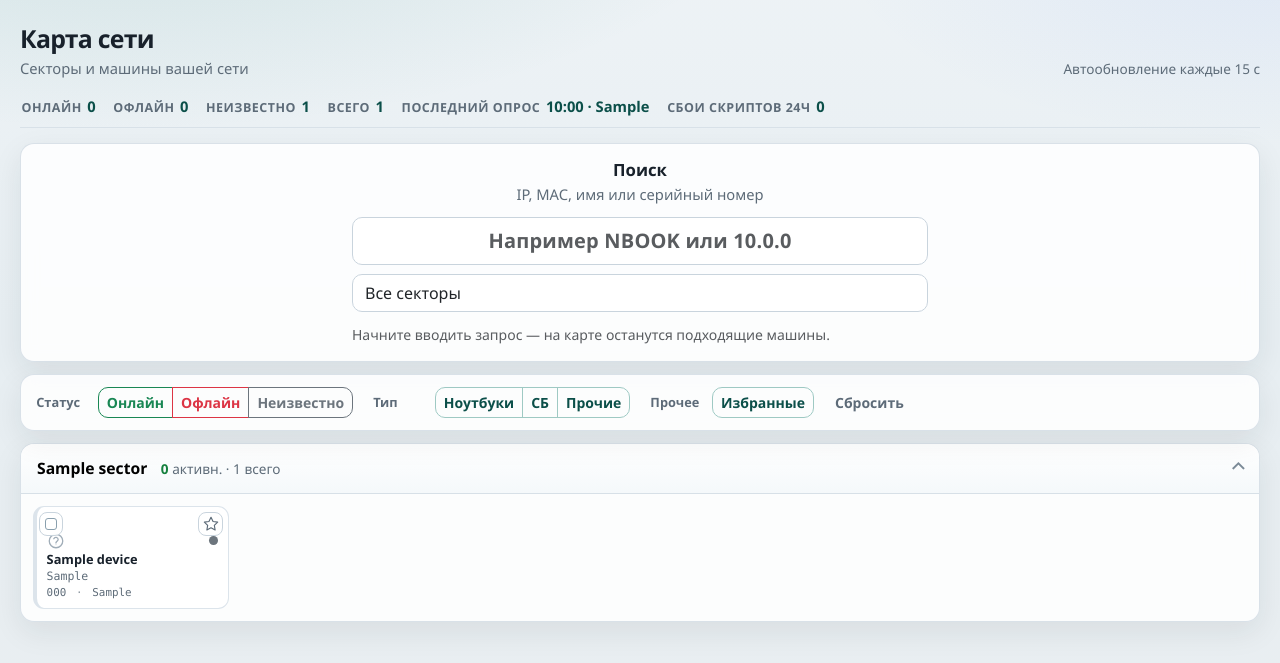
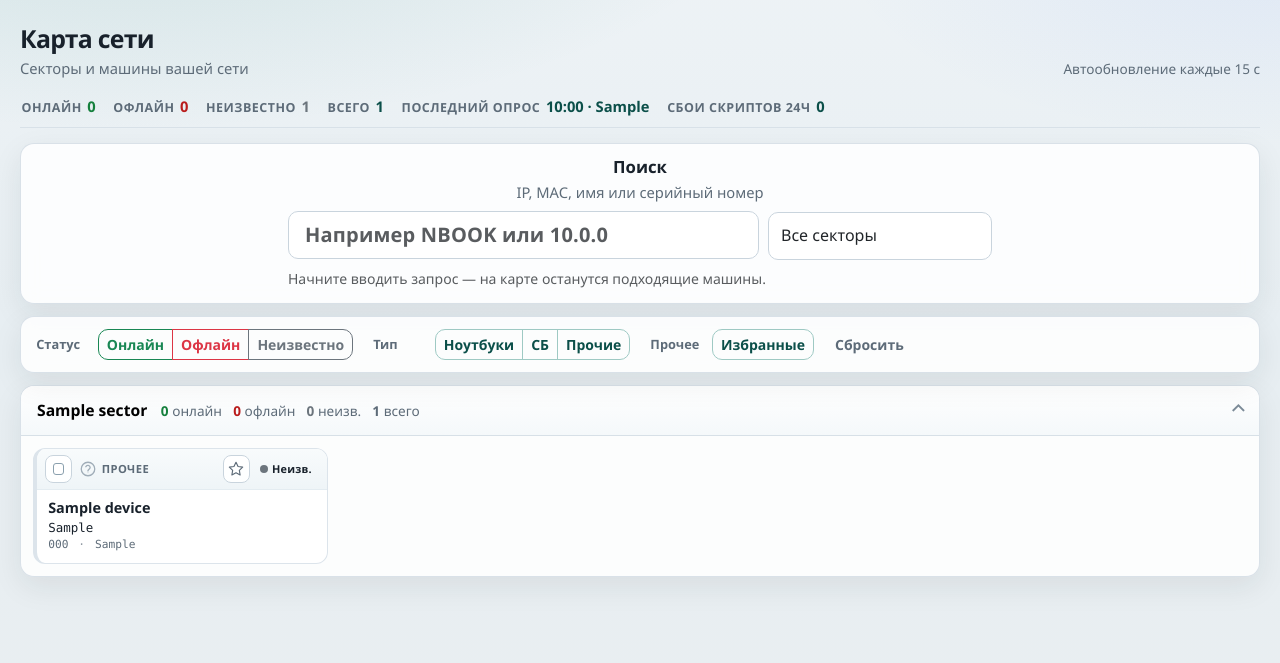
Before and after one commit to blazerity/admin-webhelper, a Flask app: page / in a window 1280 px wide. Shown: the part 65-728 px from the top of the page. Run offline with Flask 3, Linux system fonts and the light colour scheme; a user stored in the database is signed in; tables that the repository leaves empty hold one stand-in row (values such as "Sample post"); data that the repository does not hold is empty; some libraries are stand-ins or nearby versions.

Commit message:
Карта сети: карточки без наложений и читаемее (#41)
* Сделать карточки карты сети читаемее и без наложений.

Чекбокс, тип, избранное и статус вынесены в шапку карточки вместо
абсолютного позиционирования поверх иконки. Сетка шире, статус
подписан, в секторе видны онлайн/офлайн/неизвестно.

Co-authored-by: aryxgllfxl <aryxgllfxl@rambler.ru>

* Оставить подпись типа на узких экранах.

На мобильной карте одна колонка, места хватает — скрывать «Ноутбук/СБ/Прочее» не нужно.

Co-authored-by: aryxgllfxl <aryxgllfxl@rambler.ru>

---------

Co-authored-by: Cursor Agent <cursoragent@cursor.com>
Co-authored-by: aryxgllfxl <aryxgllfxl@rambler.ru>

```diff
--- a/app/routes/devices.py
+++ b/app/routes/devices.py
@@ -138,11 +138,15 @@ def map_status_payload() -> dict:
             for device in sector.visible_devices
         ]
         online = sum(1 for device in devices if device["status"] == "online")
+        offline = sum(1 for device in devices if device["status"] == "offline")
+        unknown = sum(1 for device in devices if device["status"] == "unknown")
         sectors_payload.append(
             {
                 "id": sector.id,
                 "name": sector.name,
                 "online": online,
+                "offline": offline,
+                "unknown": unknown,
                 "total": len(devices),
                 "devices": devices,
             }
--- a/app/static/css/app.css
+++ b/app/static/css/app.css
@@ -439,6 +439,18 @@ code {
   color: var(--accent-ink);
 }
 
+.map-summary-item[data-tone="online"] strong {
+  color: var(--ok);
+}
+
+.map-summary-item[data-tone="offline"] strong {
+  color: var(--bad);
+}
+
+.map-summary-item[data-tone="unknown"] strong {
+  color: #6c757d;
+}
+
 .map-refresh-status {
   margin: 0;
   color: var(--muted);
@@ -481,20 +493,28 @@ code {
 }
 
 /* Device card select / favorites */
+.device-card-grid {
+  display: grid;
+  grid-template-columns: repeat(auto-fill, minmax(16.75rem, 1fr));
+  gap: 0.7rem;
+}
+
 .device-card-shell {
   position: relative;
   height: 100%;
+  min-width: 0;
 }
 
 .device-select-hit,
 .device-fav-btn {
-  position: absolute;
-  z-index: 2;
+  position: static;
+  z-index: auto;
   display: inline-flex;
   align-items: center;
   justify-content: center;
-  width: 1.55rem;
-  height: 1.55rem;
+  width: 1.7rem;
+  height: 1.7rem;
+  flex: 0 0 auto;
   padding: 0;
   border: 1px solid #c9d4dd;
   border-radius: 8px;
@@ -504,19 +524,9 @@ code {
   transition: background 0.12s ease, border-color 0.12s ease, color 0.12s ease;
 }
 
-.device-select-hit {
-  top: 0.35rem;
-  left: 0.35rem;
-}
-
-.device-fav-btn {
-  top: 0.35rem;
-  right: 0.35rem;
-}
-
 .device-select-box {
-  width: 0.7rem;
-  height: 0.7rem;
+  width: 0.72rem;
+  height: 0.72rem;
   border: 1.5px solid #8aa0ae;
   border-radius: 3px;
   background: #fff;
@@ -553,14 +563,18 @@ code {
   fill: currentColor;
 }
 
+[data-device-card].is-favorite .device-card {
+  box-shadow: inset 0 0 0 1px rgba(180, 83, 9, 0.12);
+}
+
 [data-device-card].is-selected .device-card {
-  border-color: #9ec9c3;
+  border-color: var(--accent);
   background: #f3faf8;
-  box-shadow: 0 0 0 1px rgba(15, 118, 110, 0.25);
-}
-
-[data-device-card] .device-card {
-  padding-top: 1.55rem;
+  box-shadow: 0 0 0 2px rgba(15, 118, 110, 0.2);
+}
+
+[data-device-card].is-selected .device-card-head {
+  background: var(--accent-soft);
 }
 
 /* Sticky bulk action bar */
@@ -704,13 +718,35 @@ code {
 }
 
 .sector-toggle-meta {
+  display: inline-flex;
+  flex-wrap: wrap;
+  align-items: center;
+  gap: 0.35rem 0.7rem;
   color: var(--muted);
   font-size: 0.85rem;
 }
 
-.sector-toggle-meta strong {
+.sector-stat {
+  font-variant-numeric: tabular-nums;
+}
+
+.sector-stat strong,
+.sector-stat span[data-sector-offline],
+.sector-stat span[data-sector-unknown],
+.sector-stat span[data-sector-total] {
+  font-weight: 700;
+}
+
+.sector-stat-online strong {
   color: var(--ok);
-  font-variant-numeric: tabular-nums;
+}
+
+.sector-stat-offline span[data-sector-offline] {
+  color: var(--bad);
+}
+
+.sector-stat-unknown span[data-sector-unknown] {
+  color: #6c757d;
 }
 
 .sector-toggle-chevron {
@@ -734,15 +770,15 @@ code {
 .device-card {
   display: flex;
   flex-direction: column;
-  gap: 0.15rem;
-  background: rgba(255, 255, 255, 0.92);
+  background: rgba(255, 255, 255, 0.94);
   border: 1px solid #dce4eb;
   border-left-width: 4px;
-  border-radius: 11px;
-  padding: 0.5rem 0.6rem;
+  border-radius: 12px;
   height: 100%;
+  min-width: 0;
   color: inherit;
-  transition: transform 0.12s ease, box-shadow 0.12s ease, background 0.12s ease;
+  overflow: hidden;
+  transition: transform 0.12s ease, box-shadow 0.12s ease, background 0.12s ease, border-color 0.12s ease;
 }
 
 .device-card.online { border-left-color: var(--ok); }
@@ -753,20 +789,92 @@ code {
   background: #fff;
   transform: translateY(-1px);
   box-shadow: 0 8px 18px rgba(24, 33, 43, 0.08);
+}
+
+.device-card-head {
+  display: flex;
+  align-items: center;
+  gap: 0.4rem;
+  min-width: 0;
+  padding: 0.4rem 0.5rem;
+  background: linear-gradient(180deg, rgba(248, 251, 252, 0.98), rgba(238, 244, 247, 0.95));
+  border-bottom: 1px solid #e4ecf1;
+}
+
+.device-card-kind {
+  display: inline-flex;
+  align-items: center;
+  gap: 0.32rem;
+  min-width: 0;
+  flex: 1 1 auto;
+}
+
+.device-card-kind-label {
+  font-size: 0.7rem;
+  font-weight: 700;
+  letter-spacing: 0.04em;
+  text-transform: uppercase;
+  color: var(--muted);
+  white-space: nowrap;
+  overflow: hidden;
+  text-overflow: ellipsis;
+}
+
+.device-card-head-actions {
+  display: inline-flex;
+  align-items: center;
+  gap: 0.3rem;
+  flex: 0 0 auto;
+  margin-left: auto;
+}
+
+.device-card-status {
+  display: inline-flex;
+  align-items: center;
+  gap: 0.28rem;
+  padding: 0.15rem 0.45rem 0.15rem 0.32rem;
+  border-radius: 999px;
+  font-size: 0.68rem;
+  font-weight: 700;
+  letter-spacing: 0.02em;
+  line-height: 1;
+  white-space: nowrap;
+}
+
+.device-card.online .device-card-status {
+  background: rgba(21, 128, 61, 0.12);
+  color: var(--ok);
+}
+
+.device-card.offline .device-card-status {
+  background: rgba(185, 28, 28, 0.1);
+  color: var(--bad);
+}
+
+.device-card.unknown .device-card-status {
+  background: rgba(108, 117, 125, 0.12);
+  color: #5f6b74;
+}
+
+.device-card-body {
+  display: flex;
+  flex-direction: column;
+  gap: 0.18rem;
+  min-width: 0;
+  padding: 0.55rem 0.7rem 0.65rem;
   color: inherit;
-}
-
-.device-card-top {
-  display: flex;
-  align-items: center;
-  justify-content: space-between;
-  gap: 0.35rem;
+  flex: 1 1 auto;
+}
+
+.device-card-body:hover {
+  color: inherit;
 }
 
 .device-type-icon {
   display: inline-flex;
   color: #4b5c6b;
   line-height: 0;
+  flex: 0 0 auto;
 }
 
 .device-type-icon.muted {
@@ -775,8 +883,8 @@ code {
 
 .status-dot {
   display: inline-block;
-  width: 0.55rem;
-  height: 0.55rem;
+  width: 0.5rem;
+  height: 0.5rem;
   border-radius: 50%;
   flex: 0 0 auto;
 }
@@ -786,44 +894,56 @@ code {
 .status-dot.unknown { background: #6c757d; }
 
 .device-card-name {
-  font-size: 0.8rem;
-  font-weight: 700;
-  line-height: 1.2;
-  white-space: nowrap;
-  overflow: hidden;
-  text-overflow: ellipsis;
-}
-
-.device-card-ip {
-  font-size: 0.72rem;
-  color: var(--muted);
-  line-height: 1.2;
-}
-
-.device-card-meta {
-  font-size: 0.68rem;
-  color: var(--muted);
+  font-size: 0.9rem;
+  font-weight: 700;
   line-height: 1.25;
   white-space: nowrap;
   overflow: hidden;
   text-overflow: ellipsis;
 }
 
+.device-card-name.is-empty {
+  color: var(--muted);
+  font-weight: 600;
+  font-style: italic;
+}
+
+.device-card-ip {
+  font-size: 0.78rem;
+  color: var(--ink);
+  line-height: 1.25;
+}
+
+.device-card-meta {
+  font-size: 0.7rem;
+  color: var(--muted);
+  line-height: 1.3;
+  white-space: nowrap;
+  overflow: hidden;
+  text-overflow: ellipsis;
+}
+
 .device-card-meta-sep {
   margin: 0 0.2rem;
   opacity: 0.7;
 }
 
+@media (max-width: 520px) {
+  .device-card-grid {
+    grid-template-columns: 1fr;
+  }
+}
+
 .map-search {
-  padding: 1rem 1.25rem;
+  padding: 0.85rem 1.1rem;
 }
 
 .map-search-inner {
   display: flex;
   flex-direction: column;
-  gap: 0.75rem;
+  gap: 0.55rem;
   width: 100%;
-  max-width: 36rem;
+  max-width: 44rem;
   margin: 0 auto;
   text-align: center;
 }
@@ -843,12 +963,29 @@ code {
   text-align: left;
 }
 
+@media (min-width: 720px) {
+  .map-search-form {
+    flex-direction: row;
+    align-items: stretch;
+  }
+
+  .map-search-field {
+    flex: 1 1 auto;
+    min-width: 0;
+  }
+
+  .map-search-form .form-select {
+    width: 14rem;
+    flex: 0 0 14rem;
+  }
+}
+
 .map-search-field {
   position: relative;
 }
 
 .map-search-input {
-  text-align: center;
+  text-align: left;
   font-weight: 600;
   letter-spacing: 0.01em;
 }
--- a/app/static/js/map.js
+++ b/app/static/js/map.js
@@ -9,6 +9,21 @@
     online: "доступен",
     offline: "недоступен",
     unknown: "неизвестно",
+  };
+  const STATUS_SHORT = {
+    online: "Онлайн",
+    offline: "Офлайн",
+    unknown: "Неизв.",
+  };
+  const KIND_LABELS = {
+    notebook: "Ноутбук",
+    desktop: "СБ",
+    other: "Прочее",
+  };
+  const TYPE_ICONS = {
+    notebook: `<span class="device-type-icon" title="Ноутбук" aria-label="Ноутбук"><svg xmlns="http://www.w3.org/2000/svg" width="18" height="18" viewBox="0 0 24 24" fill="none" stroke="currentColor" stroke-width="1.75" stroke-linecap="round" stroke-linejoin="round" aria-hidden="true"><rect x="3" y="4" width="18" height="12" rx="1.5"></rect><path d="M2 20h20"></path><path d="M8 20h8"></path></svg></span>`,
+    desktop: `<span class="device-type-icon" title="СБ" aria-label="СБ"><svg xmlns="http://www.w3.org/2000/svg" width="18" height="18" viewBox="0 0 24 24" fill="none" stroke="currentColor" stroke-width="1.75" stroke-linecap="round" stroke-linejoin="round" aria-hidden="true"><rect x="3" y="3" width="18" height="13" rx="1.5"></rect><path d="M8 20h8"></path><path d="M12 16v4"></path></svg></span>`,
+    other: `<span class="device-type-icon muted" title="Прочее" aria-label="Прочее"><svg xmlns="http://www.w3.org/2000/svg" width="18" height="18" viewBox="0 0 24 24" fill="none" stroke="currentColor" stroke-width="1.75" stroke-linecap="round" stroke-linejoin="round" aria-hidden="true"><circle cx="12" cy="12" r="9"></circle><path d="M9.1 9a3 3 0 0 1 5.8 1c0 2-3 2.5-3 4.5"></path><circle cx="12" cy="17" r="0.6" fill="currentColor" stroke="none"></circle></svg></span>`,
   };
   const FILTER_PARAM_KEYS = ["status", "type", "fav"];
 
@@ -333,8 +348,8 @@
     }
   }
 
-  function updateStatusDot(cardLink, status) {
-    const dot = cardLink.querySelector(".status-dot");
+  function updateStatusDot(root, status) {
+    const dot = root.querySelector(".status-dot");
     if (!dot) {
       return;
     }
@@ -342,6 +357,32 @@
     const label = STATUS_LABELS[status] || STATUS_LABELS.unknown;
     dot.title = label;
     dot.setAttribute("aria-label", label);
+  }
+
+  function updateStatusChip(card, status) {
+    const article = card.querySelector(".device-card");
+    if (article) {
+      setStatusClasses(article, status);
+    }
+    updateStatusDot(card, status);
+    const short = STATUS_SHORT[status] || STATUS_SHORT.unknown;
+    const chip = card.querySelector(".device-card-status");
+    if (chip) {
+      chip.title = short;
+    }
+    const labelEl = card.querySelector("[data-status-label]");
+    if (labelEl) {
+      labelEl.textContent = short;
+    }
+  }
+
+  function syncKindUi(card, kind) {
+    const resolved = KIND_LABELS[kind] ? kind : "other";
+    const kindWrap = card.querySelector(".device-card-kind");
+    if (!kindWrap) {
+      return;
+    }
+    kindWrap.innerHTML = `${TYPE_ICONS[resolved] || TYPE_ICONS.other}<span class="device-card-kind-label">${escapeHtml(KIND_LABELS[resolved] || KIND_LABELS.other)}</span>`;
   }
 
   function syncFavoriteUi(card) {
@@ -445,34 +486,45 @@
 
   function createDeviceCardElement(device) {
     const status = device.status || "unknown";
-    const kind = device.kind || "other";
+    const kind = KIND_LABELS[device.kind] ? device.kind : "other";
     const href = device.url || `/devices/${device.id}`;
     const hostname = device.hostname || "без имени";
+    const hasName = Boolean(device.hostname);
     const ip = device.ip || "";
+    const statusShort = STATUS_SHORT[status] || STATUS_SHORT.unknown;
     const col = document.createElement("div");
-    col.className = "col-6 col-sm-4 col-md-3 col-xl-2";
     col.dataset.deviceCard = "";
     col.dataset.deviceId = String(device.id);
     col.dataset.status = status;
     col.dataset.type = kind;
     col.innerHTML = `
       <div class="device-card-shell">
+        <article class="device-card ${escapeHtml(status)}">
+          <div class="device-card-head">
             <button type="button" class="device-select-hit" data-device-select aria-pressed="false" aria-label="Выбрать устройство" title="Выбрать">
               <span class="device-select-box" aria-hidden="true"></span>
             </button>
+            <span class="device-card-kind">
+              ${TYPE_ICONS[kind] || TYPE_ICONS.other}
+              <span class="device-card-kind-label">${escapeHtml(KIND_LABELS[kind] || KIND_LABELS.other)}</span>
+            </span>
+            <span class="device-card-head-actions">
               <button type="button" class="device-fav-btn" data-device-fav aria-pressed="false" aria-label="В избранное" title="Избранное">
                 <svg xmlns="http://www.w3.org/2000/svg" width="16" height="16" viewBox="0 0 24 24" fill="none" stroke="currentColor" stroke-width="1.75" stroke-linecap="round" stroke-linejoin="round" aria-hidden="true">
                   <polygon points="12 2 15.09 8.26 22 9.27 17 14.14 18.18 21.02 12 17.77 5.82 21.02 7 14.14 2 9.27 8.91 8.26 12 2"></polygon>
                 </svg>
               </button>
-        <a class="device-card ${escapeHtml(status)} text-decoration-none" href="${escapeHtml(href)}" data-device-link>
-          <div class="device-card-top">
-            <span class="device-type-icon muted" title="Тип" aria-hidden="true"></span>
+              <span class="device-card-status" title="${escapeHtml(statusShort)}">
                 <span class="status-dot ${escapeHtml(status)}" title="${escapeHtml(STATUS_LABELS[status] || STATUS_LABELS.unknown)}" aria-label="${escapeHtml(STATUS_LABELS[status] || STATUS_LABELS.unknown)}"></span>
+                <span class="device-card-status-label" data-status-label>${escapeHtml(statusShort)}</span>
+              </span>
+            </span>
           </div>
-          <div class="device-card-name" title="${escapeHtml(hostname)}">${escapeHtml(hostname)}</div>
+          <a class="device-card-body text-decoration-none" href="${escapeHtml(href)}" data-device-link>
+            <div class="device-card-name${hasName ? "" : " is-empty"}" title="${escapeHtml(hostname)}">${escapeHtml(hostname)}</div>
             <div class="device-card-ip font-monospace">${escapeHtml(ip)}</div>
           </a>
+        </article>
       </div>
     `;
     bindCardControls(col);
@@ -485,7 +537,7 @@
     const devicesWrap = panel.querySelector(".sector-devices");
     if (!devicesWrap) return null;
     row = document.createElement("div");
-    row.className = "row g-2";
+    row.className = "device-card-grid";
     row.dataset.sectorDevices = "";
     devicesWrap.prepend(row);
     return row;
@@ -501,9 +553,17 @@
       }
 
       const onlineEl = panel.querySelector("[data-sector-online]");
+      const offlineEl = panel.querySelector("[data-sector-offline]");
+      const unknownEl = panel.querySelector("[data-sector-unknown]");
       const totalEl = panel.querySelector("[data-sector-total]");
       if (onlineEl) {
         onlineEl.textContent = String(sector.online);
+      }
+      if (offlineEl && sector.offline != null) {
+        offlineEl.textContent = String(sector.offline);
+      }
+      if (unknownEl && sector.unknown != null) {
+        unknownEl.textContent = String(sector.unknown);
       }
       if (totalEl) {
         totalEl.textContent = String(sector.total);
@@ -519,19 +579,25 @@
           card = createDeviceCardElement(device);
           row.appendChild(card);
         }
+        const nextKind = device.kind || "other";
+        const kindChanged = card.dataset.type !== nextKind;
         card.dataset.status = device.status;
-        card.dataset.type = device.kind;
+        card.dataset.type = nextKind;
+        updateStatusChip(card, device.status);
+        if (kindChanged) {
+          syncKindUi(card, nextKind);
+        }
         const link = card.querySelector("[data-device-link]");
         if (link) {
-          setStatusClasses(link, device.status);
-          updateStatusDot(link, device.status);
           if (device.url && link.getAttribute("href") !== device.url) {
             link.setAttribute("href", device.url);
           }
           const nameEl = link.querySelector(".device-card-name");
-          if (nameEl && device.hostname) {
-            nameEl.textContent = device.hostname;
-            nameEl.title = device.hostname;
+          if (nameEl) {
+            const hostname = device.hostname || "без имени";
+            nameEl.textContent = hostname;
+            nameEl.title = hostname;
+            nameEl.classList.toggle("is-empty", !device.hostname);
           }
           const ipEl = link.querySelector(".device-card-ip");
           if (ipEl && device.ip) {
--- a/app/templates/devices/map.html
+++ b/app/templates/devices/map.html
@@ -27,9 +27,9 @@
 >
   <p class="map-summary-status" id="map-summary-status">Загрузка сводки сети…</p>
   <div class="map-summary-metrics d-none" id="map-summary-metrics">
-    <span class="map-summary-item"><span class="map-summary-label">Онлайн</span> <strong data-summary="online">—</strong></span>
-    <span class="map-summary-item"><span class="map-summary-label">Офлайн</span> <strong data-summary="offline">—</strong></span>
-    <span class="map-summary-item"><span class="map-summary-label">Неизвестно</span> <strong data-summary="unknown">—</strong></span>
+    <span class="map-summary-item" data-tone="online"><span class="map-summary-label">Онлайн</span> <strong data-summary="online">—</strong></span>
+    <span class="map-summary-item" data-tone="offline"><span class="map-summary-label">Офлайн</span> <strong data-summary="offline">—</strong></span>
+    <span class="map-summary-item" data-tone="unknown"><span class="map-summary-label">Неизвестно</span> <strong data-summary="unknown">—</strong></span>
     <span class="map-summary-item"><span class="map-summary-label">Всего</span> <strong data-summary="total">—</strong></span>
     <span class="map-summary-item"><span class="map-summary-label">Последний опрос</span> <strong data-summary="last-poll">—</strong></span>
     <span class="map-summary-item"><span class="map-summary-label">Сбои скриптов 24ч</span> <strong data-summary="failed-scripts">—</strong></span>
@@ -142,6 +142,8 @@
     >
       {% for sector in sectors %}
       {% set online_count = sector.visible_devices|selectattr('last_status', 'equalto', 'online')|list|length %}
+      {% set offline_count = sector.visible_devices|selectattr('last_status', 'equalto', 'offline')|list|length %}
+      {% set unknown_count = sector.visible_devices|selectattr('last_status', 'equalto', 'unknown')|list|length %}
       {% set total_count = sector.visible_devices|length %}
       {% set panel_id = 'sector-panel-' ~ sector.id %}
       <section class="sector-panel" data-sector-id="{{ sector.id }}">
@@ -156,17 +158,19 @@
           <span class="sector-toggle-main">
             <span class="sector-toggle-name">{{ sector.name }}</span>
             <span class="sector-toggle-meta">
-              <strong data-sector-online>{{ online_count }}</strong> активн. · <span data-sector-total>{{ total_count }}</span> всего
+              <span class="sector-stat sector-stat-online"><strong data-sector-online>{{ online_count }}</strong> онлайн</span>
+              <span class="sector-stat sector-stat-offline"><span data-sector-offline>{{ offline_count }}</span> офлайн</span>
+              <span class="sector-stat sector-stat-unknown"><span data-sector-unknown>{{ unknown_count }}</span> неизв.</span>
+              <span class="sector-stat"><span data-sector-total>{{ total_count }}</span> всего</span>
             </span>
           </span>
           <span class="sector-toggle-chevron" aria-hidden="true"></span>
         </button>
         <div class="collapse show" id="{{ panel_id }}">
           <div class="sector-devices">
-            <div class="row g-2" data-sector-devices>
+            <div class="device-card-grid" data-sector-devices>
               {% for device in sector.visible_devices %}
               <div
-                class="col-6 col-sm-4 col-md-3 col-xl-2"
                 data-device-card
                 data-device-id="{{ device.id }}"
                 data-status="{{ device.last_status }}"
--- a/app/templates/macros/status.html
+++ b/app/templates/macros/status.html
@@ -18,9 +18,23 @@
 {% endif %}
 {%- endmacro %}
 
-{% macro device_type_icon(hostname) -%}
-{% set name = (hostname or '')|lower %}
-{% if name.startswith('n') %}
+{% macro device_kind_short(kind) -%}
+{%- if kind == 'notebook' -%}Ноутбук
+{%- elif kind == 'desktop' -%}СБ
+{%- else -%}Прочее
+{%- endif -%}
+{%- endmacro %}
+
+{% macro device_status_short(status) -%}
+{%- if status == 'online' -%}Онлайн
+{%- elif status == 'offline' -%}Офлайн
+{%- else -%}Неизв.
+{%- endif -%}
+{%- endmacro %}
+
+{% macro device_type_icon(kind) -%}
+{% set kind = kind or 'other' %}
+{% if kind == 'notebook' %}
 <span class="device-type-icon" title="Ноутбук" aria-label="Ноутбук">
   <svg xmlns="http://www.w3.org/2000/svg" width="18" height="18" viewBox="0 0 24 24" fill="none" stroke="currentColor" stroke-width="1.75" stroke-linecap="round" stroke-linejoin="round" aria-hidden="true">
     <rect x="3" y="4" width="18" height="12" rx="1.5"></rect>
@@ -28,7 +42,7 @@
     <path d="M8 20h8"></path>
   </svg>
 </span>
-{% elif name.startswith('w') %}
+{% elif kind == 'desktop' %}
 <span class="device-type-icon" title="СБ" aria-label="СБ">
   <svg xmlns="http://www.w3.org/2000/svg" width="18" height="18" viewBox="0 0 24 24" fill="none" stroke="currentColor" stroke-width="1.75" stroke-linecap="round" stroke-linejoin="round" aria-hidden="true">
     <rect x="3" y="3" width="18" height="13" rx="1.5"></rect>
@@ -37,7 +51,7 @@
   </svg>
 </span>
 {% else %}
-<span class="device-type-icon muted" title="Тип неизвестен" aria-label="Тип неизвестен">
+<span class="device-type-icon muted" title="Прочее" aria-label="Прочее">
   <svg xmlns="http://www.w3.org/2000/svg" width="18" height="18" viewBox="0 0 24 24" fill="none" stroke="currentColor" stroke-width="1.75" stroke-linecap="round" stroke-linejoin="round" aria-hidden="true">
     <circle cx="12" cy="12" r="9"></circle>
     <path d="M9.1 9a3 3 0 0 1 5.8 1c0 2-3 2.5-3 4.5"></path>
@@ -108,6 +122,8 @@
 
 {% macro device_card(device) -%}
 <div class="device-card-shell">
+  <article class="device-card {{ device.last_status }}">
+    <div class="device-card-head">
       <button
         type="button"
         class="device-select-hit"
@@ -118,6 +134,11 @@
       >
         <span class="device-select-box" aria-hidden="true"></span>
       </button>
+      <span class="device-card-kind">
+        {{ device_type_icon(device.kind) }}
+        <span class="device-card-kind-label">{{ device_kind_short(device.kind) }}</span>
+      </span>
+      <span class="device-card-head-actions">
         <button
           type="button"
           class="device-fav-btn"
@@ -130,16 +151,18 @@
             <polygon points="12 2 15.09 8.26 22 9.27 17 14.14 18.18 21.02 12 17.77 5.82 21.02 7 14.14 2 9.27 8.91 8.26 12 2"></polygon>
           </svg>
         </button>
+        <span class="device-card-status" title="{{ device_status_short(device.last_status) }}">
+          {{ status_dot(device.last_status) }}
+          <span class="device-card-status-label" data-status-label>{{ device_status_short(device.last_status) }}</span>
+        </span>
+      </span>
+    </div>
     <a
-    class="device-card {{ device.last_status }} text-decoration-none"
+      class="device-card-body text-decoration-none"
       href="{{ url_for('devices.detail', device_id=device.id) }}"
       data-device-link
     >
-    <div class="device-card-top">
-      {{ device_type_icon(device.hostname) }}
-      {{ status_dot(device.last_status) }}
-    </div>
-    <div class="device-card-name" title="{{ device.hostname or 'имя не определено' }}">
+      <div class="device-card-name{% if not device.hostname %} is-empty{% endif %}" title="{{ device.hostname or 'имя не определено' }}">
         {{ device.hostname or 'без имени' }}
       </div>
       <div class="device-card-ip font-monospace">{{ device.ip }}</div>
@@ -151,5 +174,6 @@
       </div>
       {% endif %}
     </a>
+  </article>
 </div>
 {%- endmacro %}
```
Also changed, not shown: app/templates/sectors/detail.html (+5 -4 lines). Lines whose indentation alone changed are shown as unchanged.
